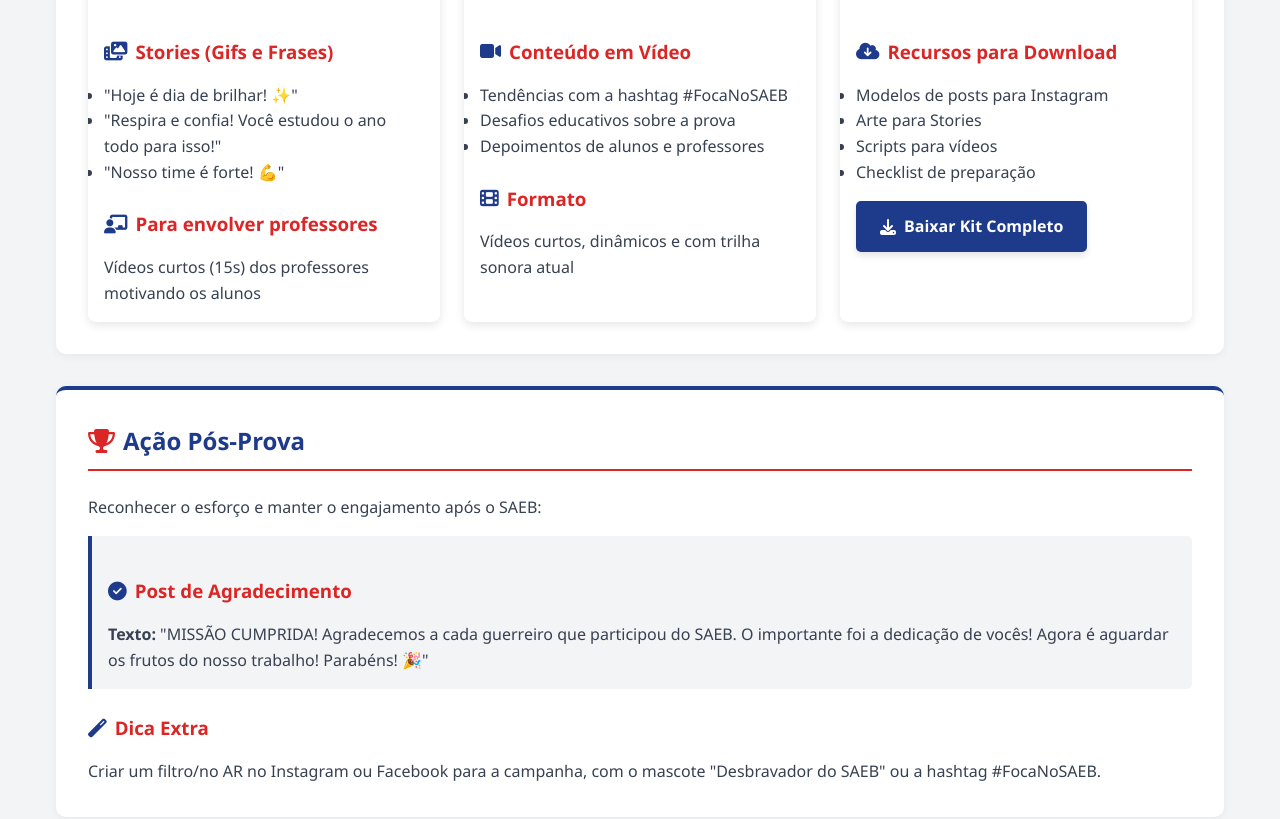
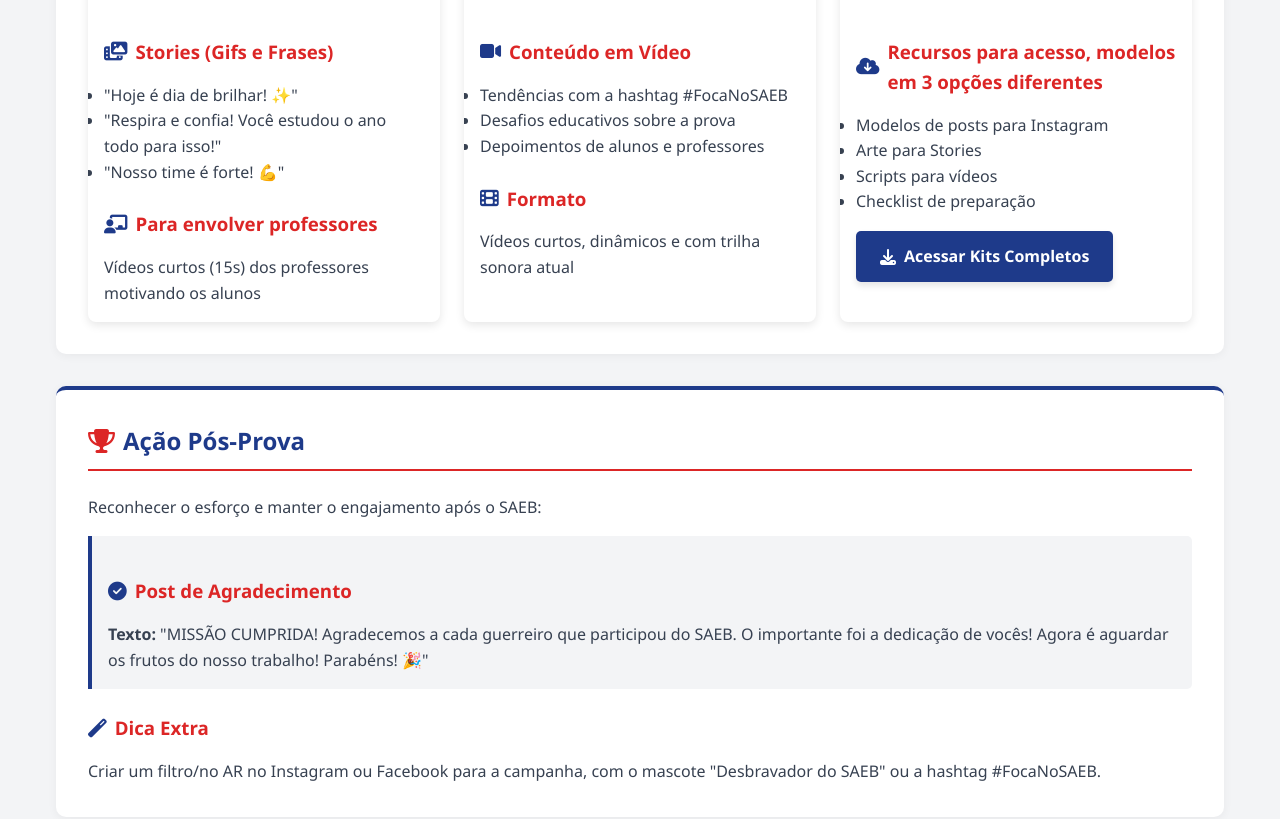
Before and after one commit to PNE-DE-CAI/Midia-Kit-SAEB-2025, a plain HTML site: page index.html in a window 1280 px wide. Shown: the part 2970-3789 px from the top of the page. Drawn offline with Linux system fonts and the light colour scheme.

Commit message:
Update index.html

```diff
--- a/index.html
+++ b/index.html
@@ -570,7 +570,7 @@
                         <i class="fas fa-download"></i> Materiais de Apoio
                     </div>
                     <div class="social-card-body">
-                        <h3><i class="fas fa-cloud-download-alt"></i> Recursos para Download</h3>
+                        <h3><i class="fas fa-cloud-download-alt"></i> Recursos para acesso, modelos em 3 opções diferentes </h3>
                         <ul>
                             <li>Modelos de posts para Instagram</li>
                             <li>Arte para Stories</li>
@@ -578,7 +578,7 @@
                             <li>Checklist de preparação</li>
                         </ul>
 
-                        <a href="index1" class="btn-download"><i class="fas fa-download"></i> Baixar Kit Completo</a>
+                        <a href="index1" class="btn-download"><i class="fas fa-download"></i> Acessar Kits Completos</a>
                     </div>
                 </div>
             </div>
```
